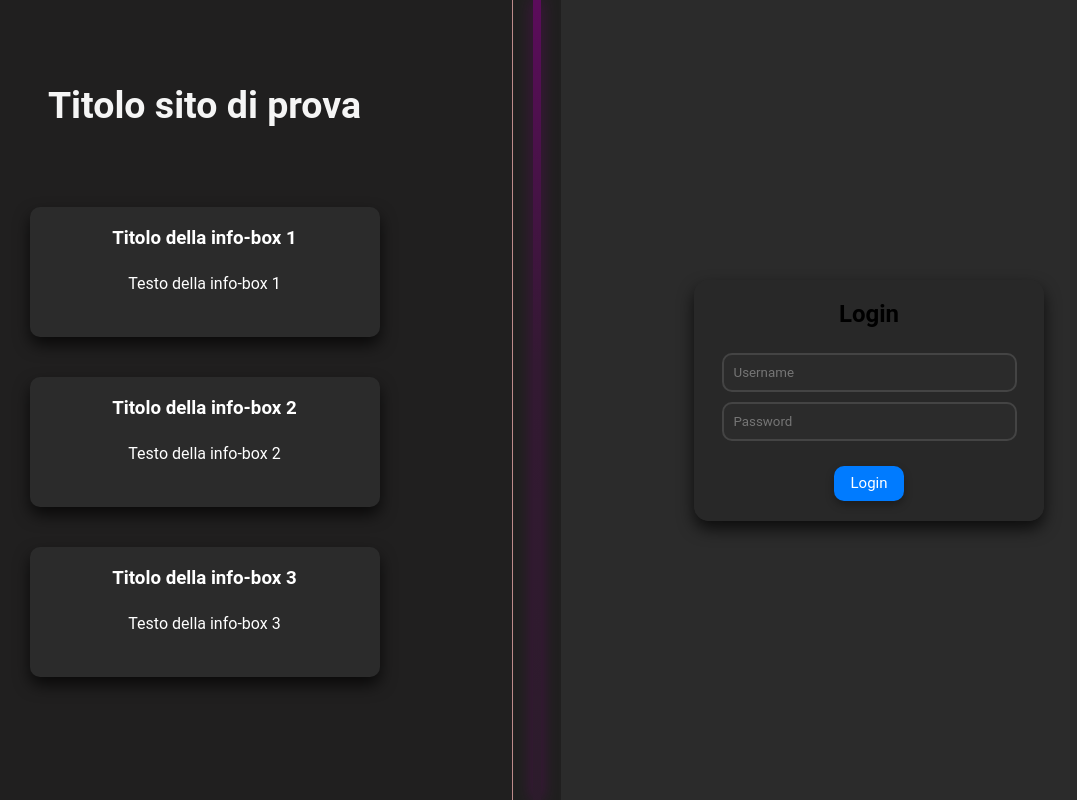
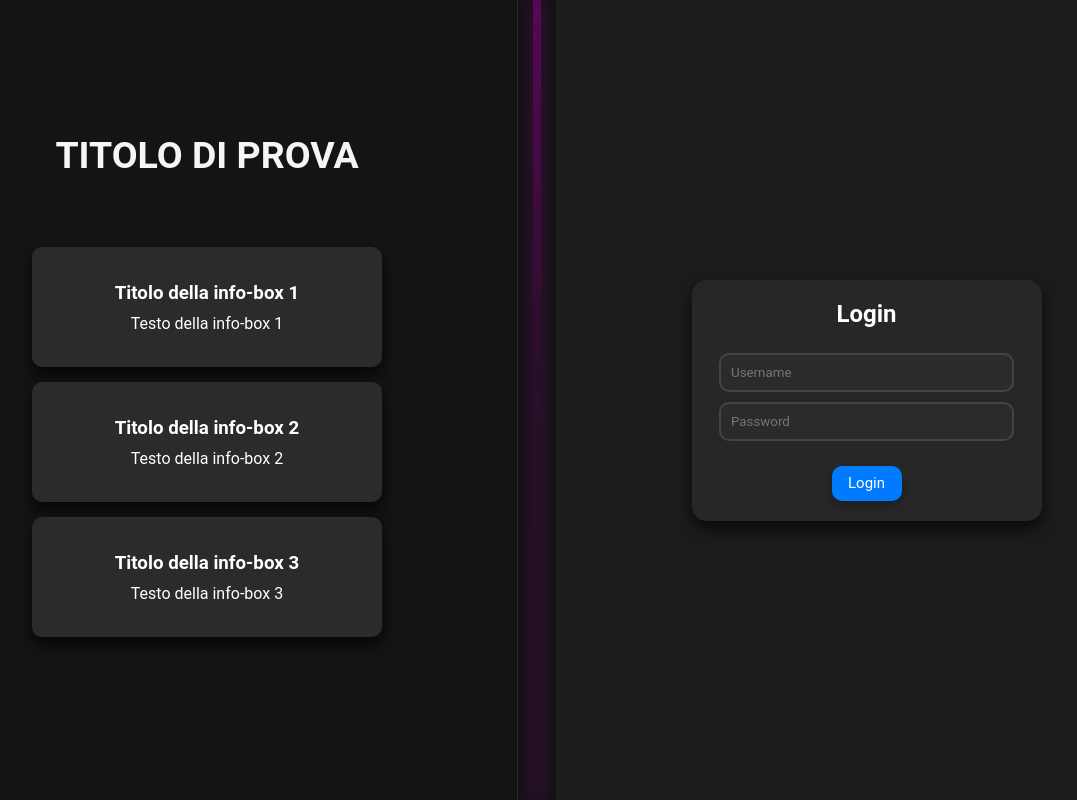
Before and after one commit to morad0990/sito, a Flask app: page / in a window 1280 px wide. Shown: the whole page, without its empty margins (103-1180 px from the left). Run offline with Flask 3, Linux system fonts and the light colour scheme.

Commit message:
pagina di login quasi fatta manca solo la parte per lìinserimento dei dati

```diff
--- a/main.py
+++ b/main.py
@@ -1,12 +1,10 @@
 from flask import Flask, render_template
 
 app = Flask(__name__)
-
 
 @app.route('/')
 def index():
     return render_template("login.html")
 
-
 if __name__ == '__main__':
     app.run(host='0.0.0.0', port=5000)
--- a/static/css/login.css
+++ b/static/css/login.css
@@ -1,6 +1,6 @@
 /* Reset: Imposta box-sizing, margini e padding a zero per tutti gli elementi */
 * {
-    font-family: 'Roboto', sans-serif;
+  font-family: "Roboto", sans-serif;
   box-sizing: border-box;
   margin: 0;
   padding: 0;
@@ -33,30 +33,30 @@
 }
 
 .left-bar {
-    background-color: rgb(32, 31, 31);
-    border-right: solid 1px rgb(189, 138, 138);
-
+  background: #141414;
+  border-right: solid 1px #2c2c2c;
 }
 
 .right-bar {
-    background-color: #2b2b2b;
-
+  background: #1c1c1c;
 }
 
 /* Stile di base per la center-line */
 .center-line {
   width: 8px;
   height: 100%;
-    background: linear-gradient(to bottom,
+  background: linear-gradient(
+    to bottom,
     rgba(128, 0, 128, 0.1) 0%,
     rgba(128, 0, 128, 0.2) 25%,
     rgba(128, 0, 128, 0.9) 50%,
     rgba(128, 0, 128, 0.2) 75%,
-        rgba(128, 0, 128, 0.1) 100%);
+    rgba(128, 0, 128, 0.1) 100%
+  );
   background-size: 100% 300%;
   animation: led-move 6s linear infinite;
   box-shadow: 0 0 15px rgba(128, 0, 128, 0.5);
-    margin: 0 20px;
+  margin: 0 15px;
 }
 
 /* Animazione per far "passare" la linea */
@@ -73,7 +73,7 @@
 }
 
 .margin-wrapper {
-    background-color: rgb(32, 31, 31);
+  background-color: #141214;
 }
 
 /* Contenitore delle Info Box: Stile per il contenitore delle informazioni */
@@ -82,11 +82,10 @@
   display: flex;
   flex-direction: column;
   align-items: center;
-    gap: 20px;
+  gap: 15px;
   width: 100%;
 }
 
-  /* Stili delle Info Box: Stile per le singole informazioni */
 .info-box-container div[class^="info"] {
   display: flex;
   flex-direction: column;
@@ -95,23 +94,29 @@
   border-radius: 10px;
   width: 350px;
   text-align: center;
-    margin: 10px;
+  margin: 0px;
   background-color: #2b2b2b;
   box-shadow: 0 8px 16px rgba(0, 0, 0, 0.7);
-    height: 130px; /* Altezza fissa */
+  height: 120px; /* Altezza fissa */
+  gap: 10px;
+  transition: transform 0.3s ease, opacity 0.3s ease;
 }
+
+/* Effetto hover */
+.info-box-container div[class^="info"]:hover {
+  transform: scale(1.1); /* Ingrandisce leggermente il box */
+  opacity: 0.9; /* Riduce leggermente l'opacità */
+}
+
 
 /* Stili per i titoli e i paragrafi nelle Info Box */
 .info-box-container div[class^="info"] h3[id^="info"] strong,
 .info-box-container div[class^="info"] p[id^="info"] {
-    padding: 10px;
   color: #ffffff;
+
 }
 
-  .info-box-container div[class^="info"] h3 {
-    position: relative;
-    bottom: 15px;
-  }
+
 
 /* Stile per il contenitore del titolo */
 .title-container {
@@ -166,7 +171,11 @@
   background-color: #007bff;
   border: none;
   font-size: 15px;
-  transition: background 0,3s ease;
+  transition: background 0, 3s ease;
   cursor: pointer;
-  box-shadow: 0 4px 8px rgba(0, 0, 0, 0.3)
+  box-shadow: 0 4px 8px rgba(0, 0, 0, 0.3);
 }
+
+#right-bar-title {
+  color: white;
+}
--- a/templates/login.html
+++ b/templates/login.html
@@ -15,7 +15,7 @@
     <!-- Sidebar Sinistra -->
     <div class="left-bar">
         <div class="title-container">
-            <h2 id="title">Titolo sito di prova</h2>
+            <h2 id="title">TITOLO DI PROVA</h2>
         </div>
 
         <div class="info-box-container">
@@ -43,7 +43,7 @@
     <!-- Sidebar Destra -->
     <div class="right-bar">
         <div class="credential-box">
-            <h2>Login</h2>
+            <h2 id="right-bar-title">Login</h2>
             <div class="input-box">
                 <input type="text" id="username-input" name="username" required placeholder="Username" size="30">
                 <input type="password" id="password-input" name="password" required placeholder="Password" size="30">
```
Lines whose indentation alone changed are shown as unchanged.
